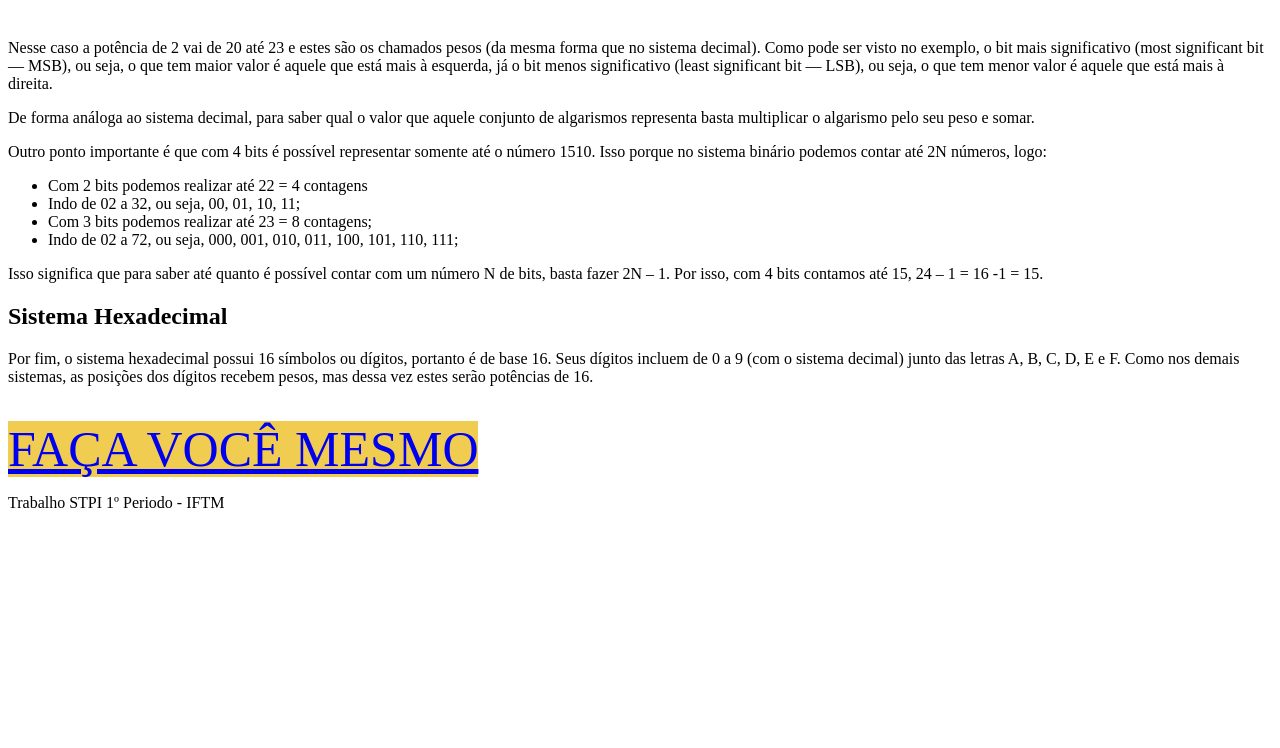
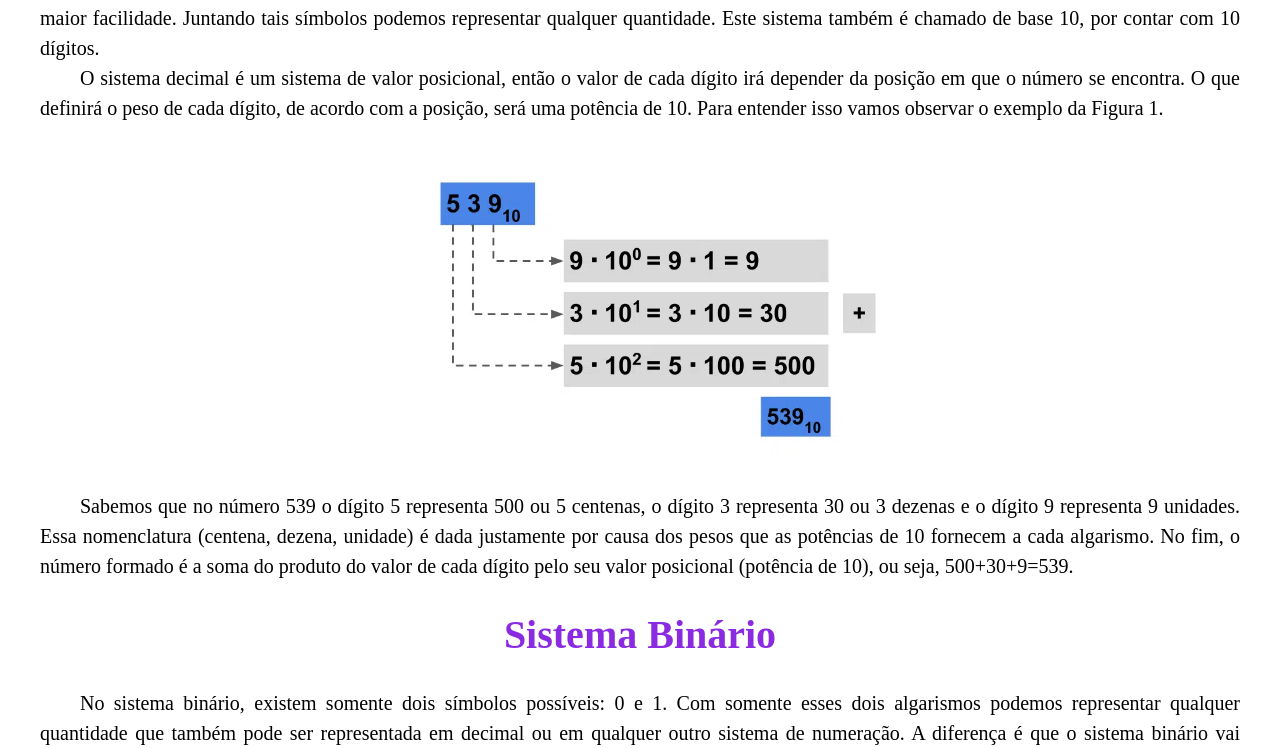
Before and after one commit to alvesrez/IFTM-TSPI-Final, a plain HTML site: page index.html in a window 1280 px wide. Shown: the part 751-1499 px from the top of the page. Before the commit the page ends 1279 px from the top, so only its background shows below. Drawn offline with Linux system fonts and the light colour scheme.

Commit message:
Add files via upload

```diff
--- a/index.html
+++ b/index.html
@@ -5,7 +5,7 @@
     <meta charset="UTF-8">
     <meta http-equiv="X-UA-Compatible" content="IE=edge">
     <meta name="viewport" content="width=device-width, initial-scale=1.0">
-    <link rel="stylesheet" href="Css/style.css">
+    <link rel="stylesheet" href="style.css">
     <title>Document</title>
 
     <style>
@@ -29,7 +29,7 @@
     <main>
     <section class="sistema">
         <h1> O que é um sistema Binário</h1>
-        <img src="img/sistema-binario.jpg" alt="">
+        <img src="sistema-binario.jpg" alt="">
 
         <p>O sistema binário ou sistema diádico é um sistema de numeração fundamental em computação e informática , no
             qual a totalidade dos números pode ser representada por meio de figuras compostas por combinações de dois
@@ -53,7 +53,7 @@
         <p>O sistema decimal é um sistema de valor posicional, então o valor de cada dígito irá depender da posição em
             que o número se encontra. O que definirá o peso de cada dígito, de acordo com a posição, será uma potência
             de 10. Para entender isso vamos observar o exemplo da Figura 1.</p>
-        <img src="img/figura 1.png" alt="">
+        <img src="figura 1.png" alt="">
 
         <p>Sabemos que no número 539 o dígito 5 representa 500 ou 5 centenas, o dígito 3 representa 30 ou 3 dezenas e o
             dígito 9 representa 9 unidades. Essa nomenclatura (centena, dezena, unidade) é dada justamente por causa dos
@@ -84,7 +84,7 @@
             específico de bits. Isso varia de acordo com o circuito em que estamos trabalhando, para ilustrar vamos
             mostrar
             o exemplo de um número binário de 4 bits.</p>
-        <img src="img/figura 2.png" alt="">
+        <img src="figura 2.png" alt="">
 
         <p>Nesse caso a potência de 2 vai de 20 até 23 e estes são os chamados pesos (da mesma forma que no sistema
             decimal). Como pode ser visto no exemplo, o bit mais significativo (most significant bit — MSB), ou seja, o
@@ -117,7 +117,7 @@
         <p>Por fim, o sistema hexadecimal possui 16 símbolos ou dígitos, portanto é de base 16. Seus dígitos incluem de
             0 a 9 (com o sistema decimal) junto das letras A, B, C, D, E e F. Como nos demais sistemas, as posições dos
             dígitos recebem pesos, mas dessa vez estes serão potências de 16.</p>
-            <img src="img/figura 3.png" alt="">
+            <img src="figura 3.png" alt="">
     </section>
 
     <section>
--- /dev/null
+++ b/style.css
@@ -0,0 +1,67 @@
+* {
+    box-sizing: border-box;
+    margin: 0;
+    padding: 0;
+}
+
+main {
+    width: 1200px;
+    margin: auto;
+}
+
+
+
+section {
+    display: flex;
+    flex-direction: column;
+    align-items: center;
+    text-align: center;
+}
+
+section img {
+    width: 600px;
+    max-width: 100%;
+    margin: auto;
+    padding-bottom: 30px;
+}
+
+
+section h1 {
+    text-align: center;
+    font-size: 40px;
+    color: blueviolet;
+    padding: 30px;
+}
+
+section p {
+    text-indent: 40px;
+    font-size: 20px;
+    text-align: justify;
+    line-height: 1.5em;
+
+}
+
+ul li {
+    color: red;
+    font-size: 20px;
+    text-align: justify;
+    font-weight: bold;
+    line-height: 1.5em;
+    padding-top: 10px;
+    padding: 10px;
+    ;
+}
+
+footer {
+    width: 1200px;
+    margin: auto;
+    background-color: rgb(183, 174, 170);
+}
+
+footer p {
+    color: white;
+    text-align: center;
+    padding: 30px;
+    font-size: 15px;
+    font-weight: bold;
+}
```
